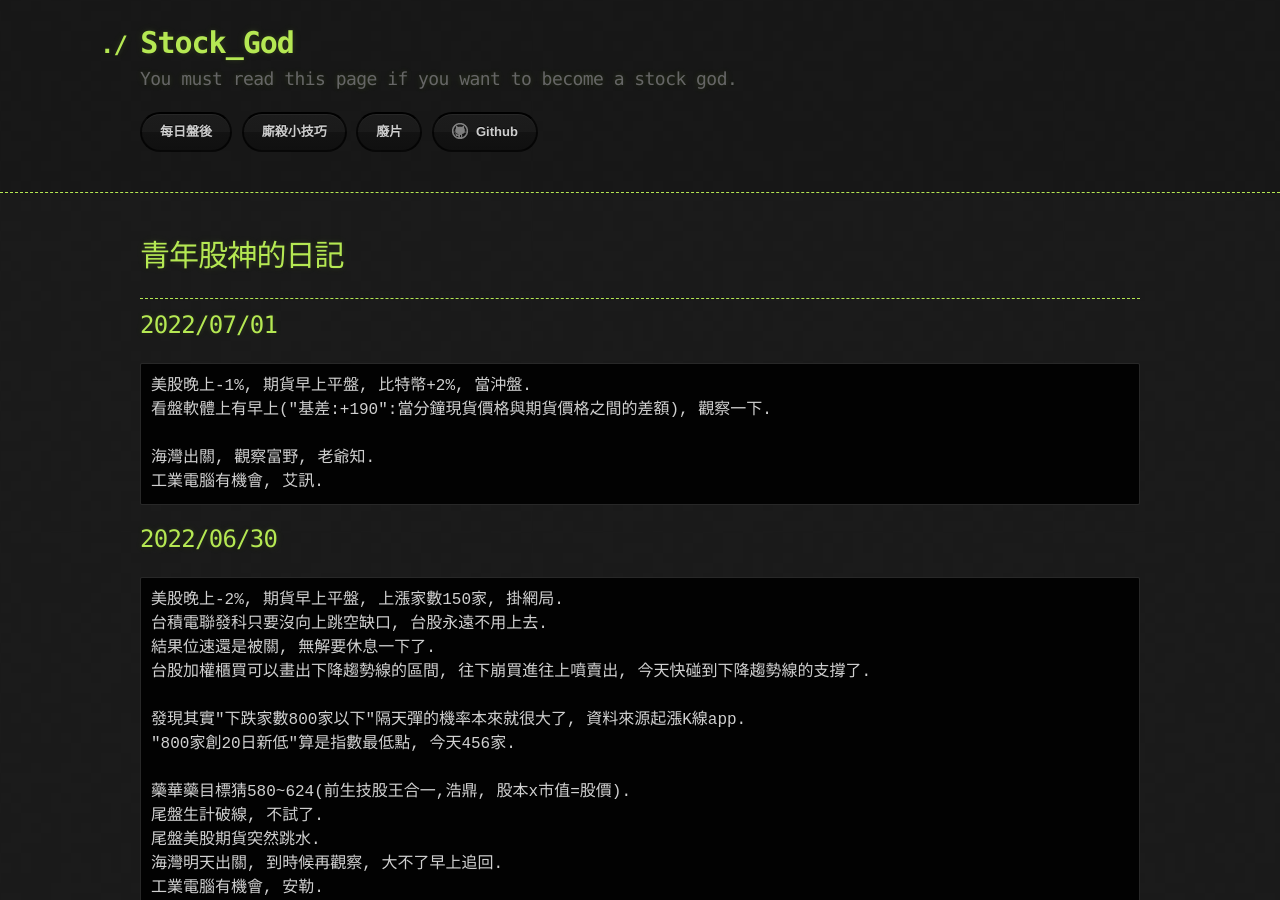
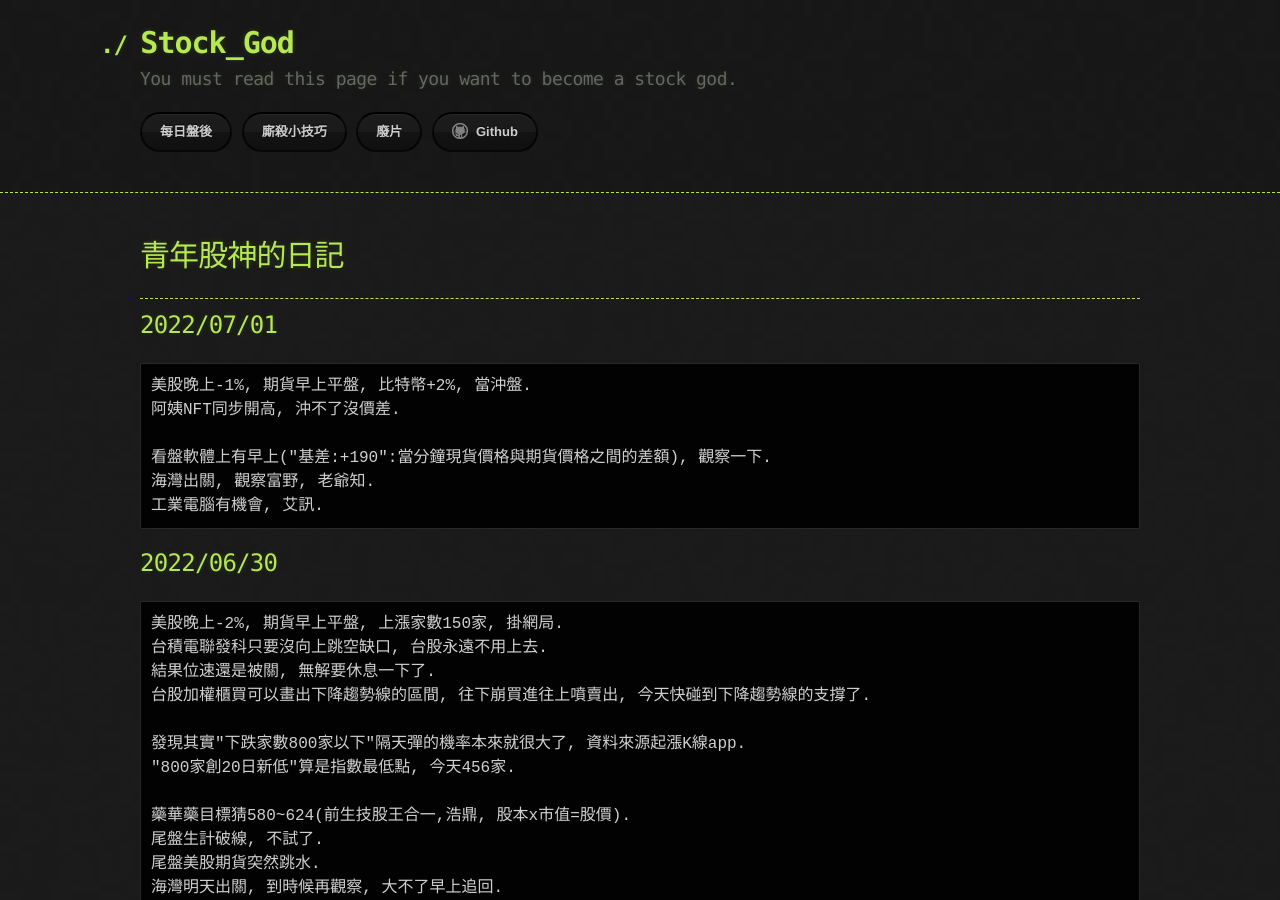
Before and after one commit to lepg5487/Stock_God, a Jekyll site: the page built from index.md, in a window 1280 px wide and 900 px high. Built offline with Jekyll 4.4.1, drawn with Linux system fonts in a browser that asks for light colours; our own code applies the rules of GitHub Pages for plain Markdown files.

Commit message:
Update index.md

````diff
--- a/index.md
+++ b/index.md
@@ -9,8 +9,9 @@ layout: testlayouts
 ## 2022/07/01
 ```
 美股晚上-1%, 期貨早上平盤, 比特幣+2%, 當沖盤.
+阿姨NFT同步開高, 沖不了沒價差.
+
 看盤軟體上有早上("基差:+190":當分鐘現貨價格與期貨價格之間的差額), 觀察一下.
-
 海灣出關, 觀察富野, 老爺知.
 工業電腦有機會, 艾訊.
 ```
````
